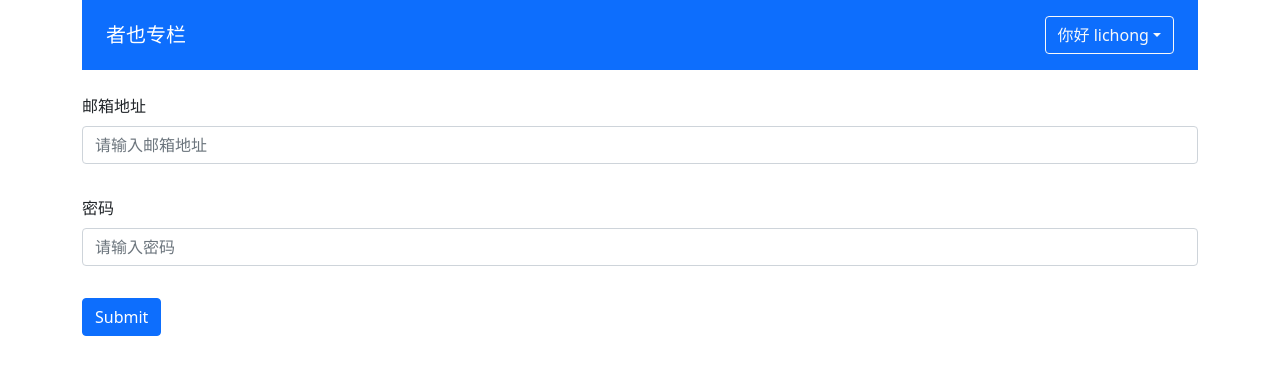
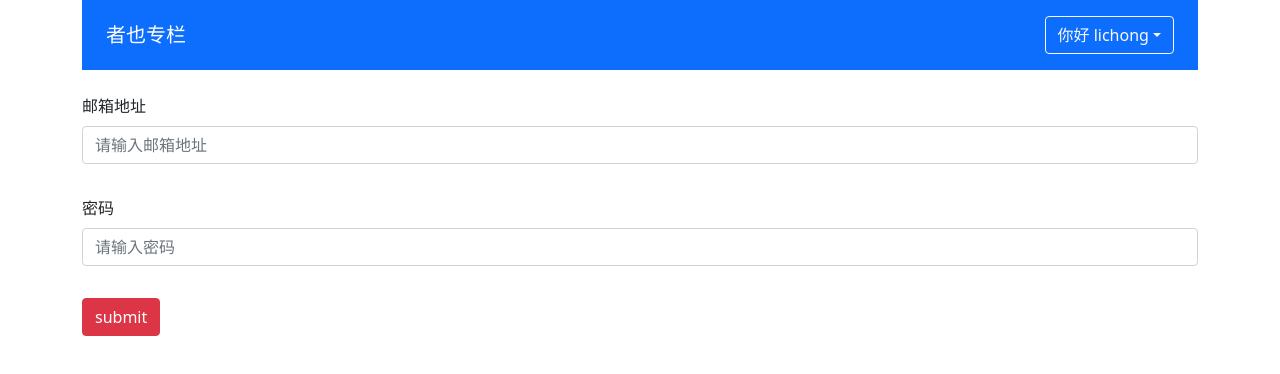
Before and after one commit to lclichong/vue-zheye, a Vue app: page / in a window 1280 px wide. Shown: the top 374 px of the page. Built offline with nearby package versions, Linux system fonts and the light colour scheme.

Commit message:
add VaildateForm

```diff
--- a/src/App.vue
+++ b/src/App.vue
@@ -2,37 +2,40 @@
     <div class="container">
         <global-header :user="currentUser"></global-header>
         <!-- <column-list :list="list"></column-list> -->
-        <form>
+        <vaildate-form @form-submit="onFormSubmit">
             <div class="mb-3">
                 <label class="form-label">邮箱地址</label>
-                <validata-input
+                <vaildate-input
                     v-model="emailVal"
                     :rules="emailRules"
                     placeholder="请输入邮箱地址"
                     type="text"
-                ></validata-input>
+                ></vaildate-input>
             </div>
             <div class="mb-3">
                 <label class="form-label">密码</label>
-                <validata-input
+                <vaildate-input
                     v-model="passwordVal"
                     :rules="passwordRules"
                     placeholder="请输入密码"
                     type="password"
                     autocomplete="off"
-                ></validata-input>
+                ></vaildate-input>
             </div>
-            <button type="submit" class="btn btn-primary">Submit</button>
-        </form>
+            <template #submit>
+                <span class="btn btn-danger">submit</span>
+            </template>
+        </vaildate-form>
     </div>
 </template>
 
 <script lang="ts">
 import { defineComponent, reactive, ref } from 'vue'
 import 'bootstrap/dist/css/bootstrap.min.css'
-import ValidataInput, { RulesProp } from './components/VaildateInput.vue'
+import VaildateInput, { RulesProp } from './components/VaildateInput.vue'
 import ColumnList, { ColumnProps } from './components/ColumnList.vue'
 import GlobalHeader, { UserProps } from './components/GlobalHeader.vue'
+import VaildateForm from './components/VaildateForm.vue'
 
 const currentUser: UserProps = {
     isLogin: true,
@@ -71,7 +74,8 @@ export default defineComponent({
     components: {
         // ColumnList,
         GlobalHeader,
-        ValidataInput
+        VaildateInput,
+        VaildateForm
     },
     setup() {
         const emailVal = ref('')
@@ -87,20 +91,33 @@ export default defineComponent({
         ]
         const passwordVal = ref('')
         const passwordRules: RulesProp = [
-            { type: 'required', message: '密码不能为空' },
+            {
+                type: 'required',
+                message: '密码不能为空'
+            },
             {
                 type: 'range',
-                min: { message: '你的密码至少包括六位，不能含有空格', length: 6 },
-                max: { message: '你的密码不能超过二十位，不能含有空格', length: 20 }
+                min: {
+                    message: '你的密码至少包括六位，不能含有空格',
+                    length: 6
+                },
+                max: {
+                    message: '你的密码不能超过二十位，不能含有空格',
+                    length: 20
+                }
             }
         ]
+        const onFormSubmit = (result: boolean) => {
+            console.log(result)
+        }
         return {
             list: testData,
             currentUser,
             emailVal,
             emailRules,
             passwordVal,
-            passwordRules
+            passwordRules,
+            onFormSubmit
         }
     }
 })
--- /dev/null
+++ b/src/components/VaildateForm.vue
@@ -0,0 +1,25 @@
+<template>
+    <form class="vaildate-form-container">
+        <slot name="default"></slot>
+        <div class="submit-area" @click.prevent="submitForm">
+            <slot name="submit">
+                <button type="submit" class="btn btn-primary">提交</button>
+            </slot>
+        </div>
+    </form>
+</template>
+
+<script lang="ts">
+import { defineComponent } from 'vue'
+export default defineComponent({
+    emits: ['form-submit'],
+    setup(props, context) {
+        const submitForm = () => {
+            context.emit('form-submit', true)
+        }
+        return {
+            submitForm
+        }
+    }
+})
+</script>
```
